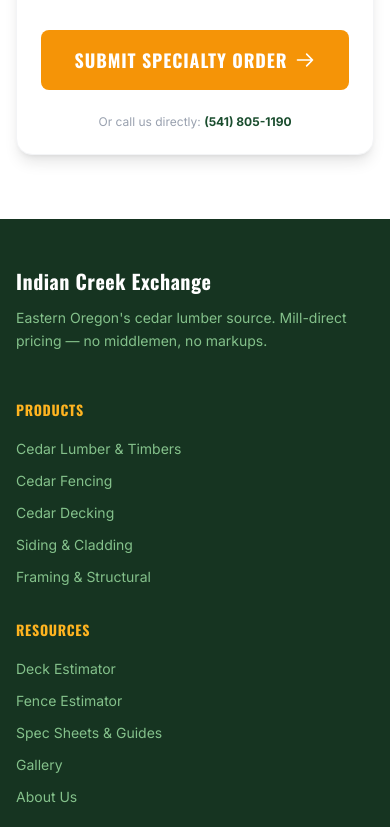
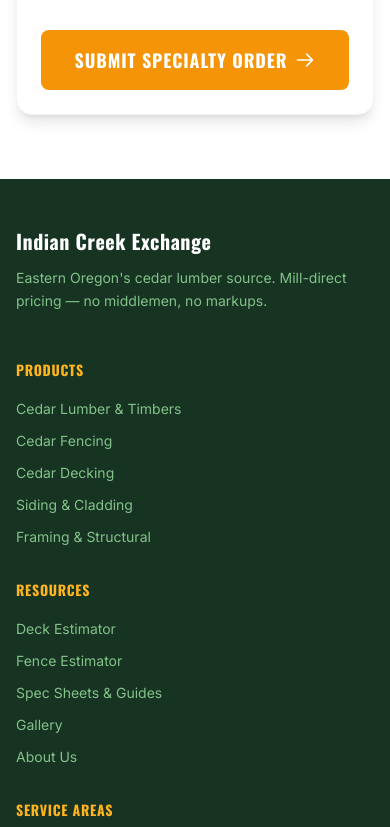
Before and after one commit to ValorInvestigator/indian-creek-exchange, a Next.js app: page /specialty-orders in a window 390 px wide. Shown: the part 3004-3831 px from the top of the page. Built offline with nearby package versions, Linux system fonts and the light colour scheme.

Commit message:
Remove phone number from specialty orders page

```diff
--- a/src/app/specialty-orders/page.tsx
+++ b/src/app/specialty-orders/page.tsx
@@ -185,10 +185,9 @@
               >
                 <div className="w-20 h-20 bg-forest-50 text-forest-600 rounded-full flex items-center justify-center mx-auto mb-6 text-4xl border border-forest-100">&#10003;</div>
                 <h2 className="font-[family-name:var(--font-heading)] text-3xl font-bold text-charcoal uppercase tracking-wide mb-4">Order Inquiry Sent</h2>
-                <p className="text-gray-600 text-lg leading-relaxed mb-6 max-w-lg mx-auto">
-                  Our wholesale team will be in contact with you directly. For urgent requests, call us now.
+                <p className="text-gray-600 text-lg leading-relaxed max-w-lg mx-auto">
+                  Our wholesale team will be in contact with you directly.
                 </p>
-                <a href="tel:+15418051190" className="inline-block font-bold text-forest-700 text-xl hover:text-amber-500 transition-colors">(541) 805-1190</a>
               </motion.div>
             ) : (
               <motion.div key="form" initial={{ opacity: 0, y: 16 }} animate={{ opacity: 1, y: 0 }}>
@@ -311,10 +310,7 @@
                     {!sending && <svg className="w-5 h-5" fill="none" stroke="currentColor" viewBox="0 0 24 24"><path strokeLinecap="round" strokeLinejoin="round" strokeWidth="2" d="M14 5l7 7m0 0l-7 7m7-7H3" /></svg>}
                   </motion.button>
 
-                  <p className="text-center text-xs text-gray-400">
-                    Or call us directly: <a href="tel:+15418051190" className="font-bold text-forest-700 hover:text-amber-500 transition-colors">(541) 805-1190</a>
-                  </p>
-                </form>
+                  </form>
               </motion.div>
             )}
           </AnimatePresence>
```
